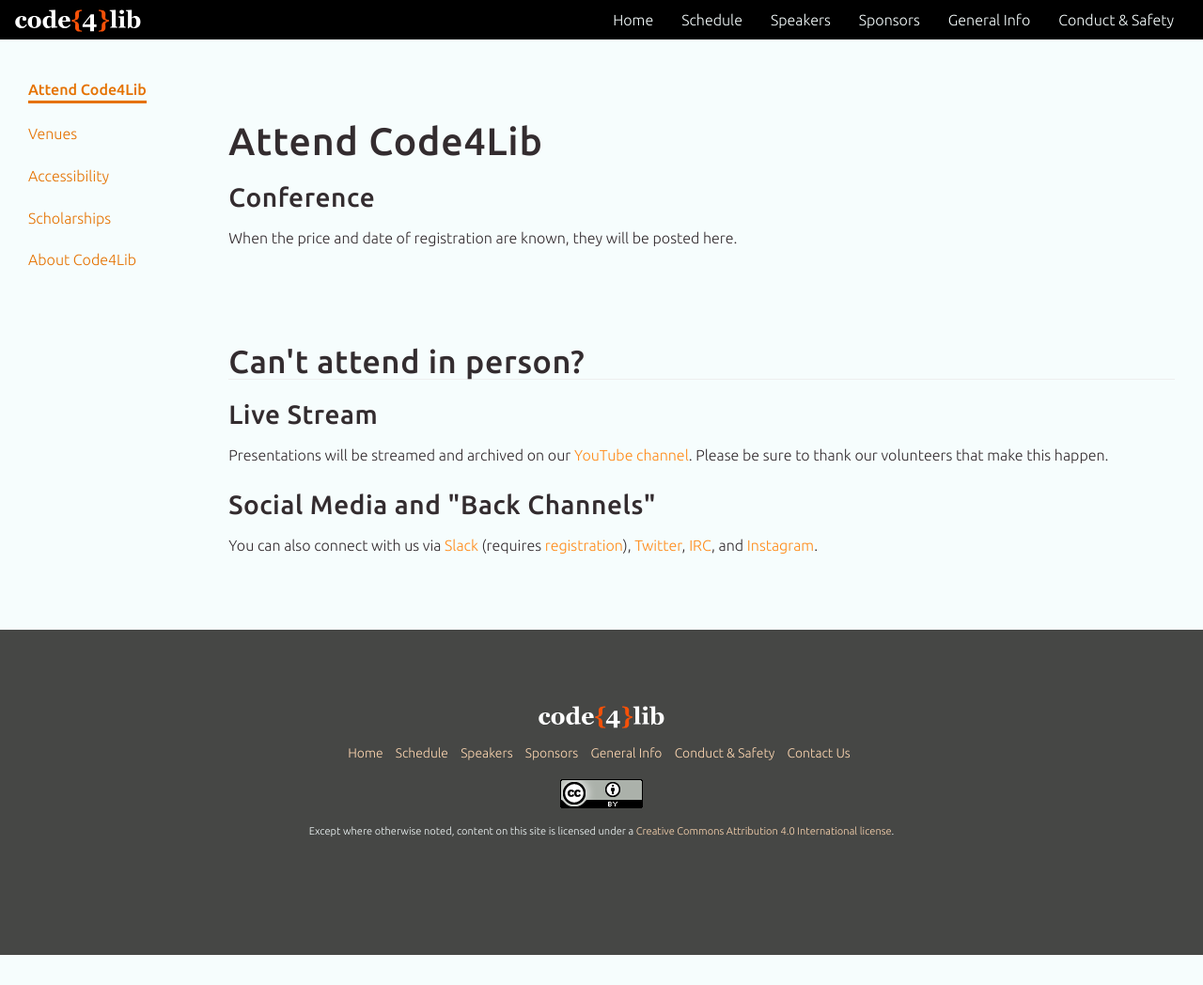
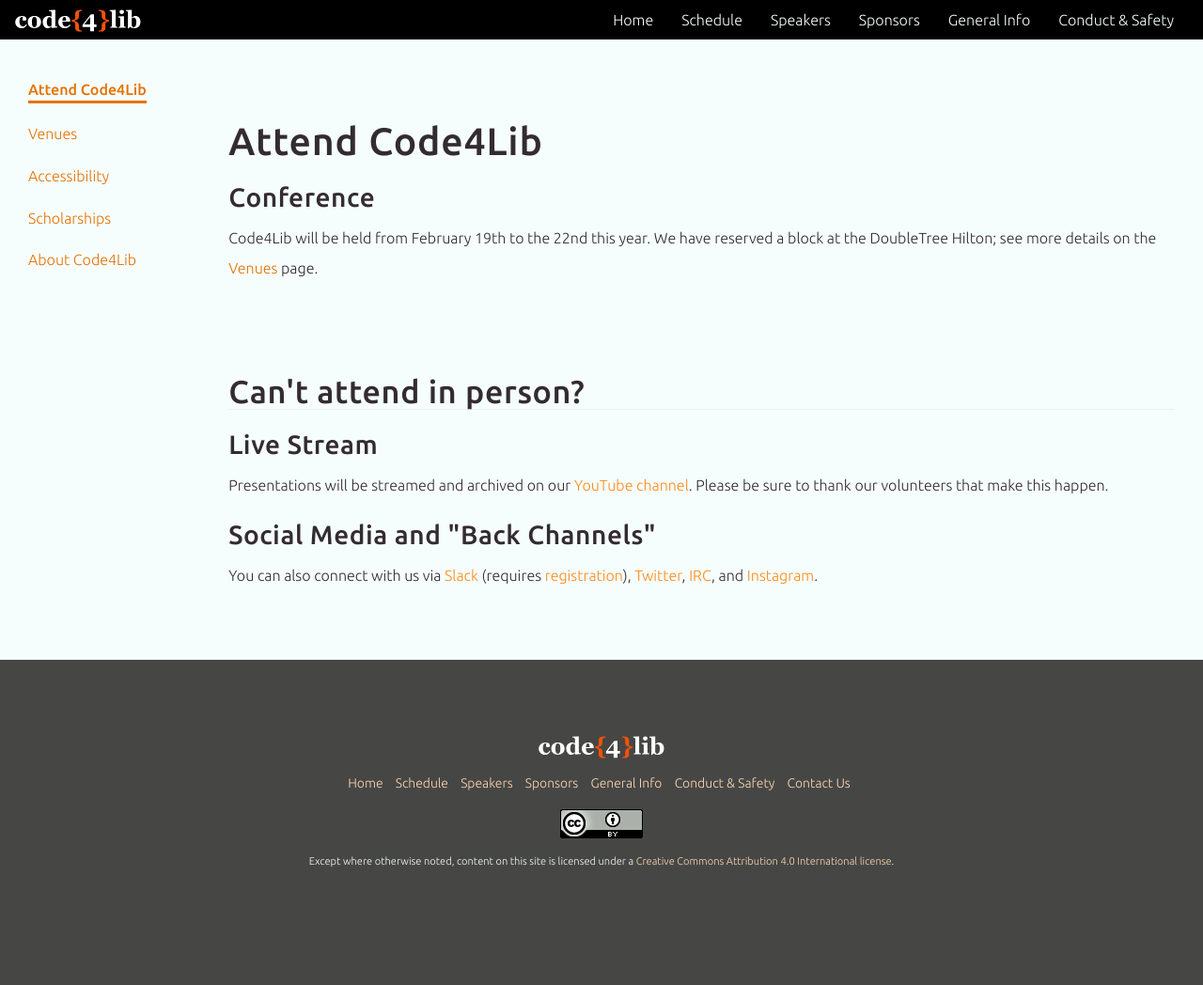
Before and after one commit to code4lib/2019.code4lib.org, a Jekyll site: the page built from general-info/attend.html, in a window 1280 px wide. Shown: the whole page at 94% size. Built offline with Jekyll 4.4.1, drawn with Linux system fonts in a browser that asks for light colours; some web fonts are replaced; before the commit the page ends 1016 px from its top, so only the background shows below that.

Commit message:
hotel / venue info

```diff
--- a/_includes/homepage/jumbotron.html
+++ b/_includes/homepage/jumbotron.html
@@ -12,7 +12,7 @@
 
                 <h1 class="text-right">
                     <span class="sr-only">code for lib {{site.data.conf.year}}</span>
-                    San Jose, California
+                    San José, California
                     <small>19-22 February 2019</small>
                 </h1>
 
--- a/general-info/attend.html
+++ b/general-info/attend.html
@@ -19,7 +19,7 @@ active: Attend Code4Lib
                             <p>Registration will open at 12 p.m. EST / 9 a.m. PST on <strong>{{ site.data.conf.conference-registration.start-date | date: '%A, %B %-d, %Y' }}</strong>.</p>
                         {% endif %}
                     {% else %}
-                        <p>When the price and date of registration are known, they will be posted here.</p>
+                        <p>Code4Lib will be held from February 19th to the 22nd this year. We have reserved a block at the DoubleTree Hilton; see more details on the <a href="venues/">Venues</a> page.</p>
                     {% endif %}
 
                     {% if site.data.conf.workshop-registration.show %}
--- a/general-info/venues/accommodations.html
+++ b/general-info/venues/accommodations.html
@@ -2,7 +2,7 @@
     <div class="col-xs-12">
         <h2 id="accommodations">Accommodations</h2>
 
-        <p>The Code4Lib community aims to make the conference accessible for Attendees of all abilities.</p>
+        <p>The Code4Lib community aims to make the conference accessible for attendees of all abilities. The DoubleTree has a length list of <a href="http://doubletree3.hilton.com/en/hotels/california/doubletree-by-hilton-hotel-san-jose-JOSE-DT/about/amenities.html">accessible services</a> on its Amenities & Services page including accessible rooms, restaurants, parking, and routes throughout the hotel campus.</p>
 
         <h3>Accommodation Requests</h3>
         <p>
```
Also changed, not shown: general-info/venues/hotel.html (+13 -4 lines).
